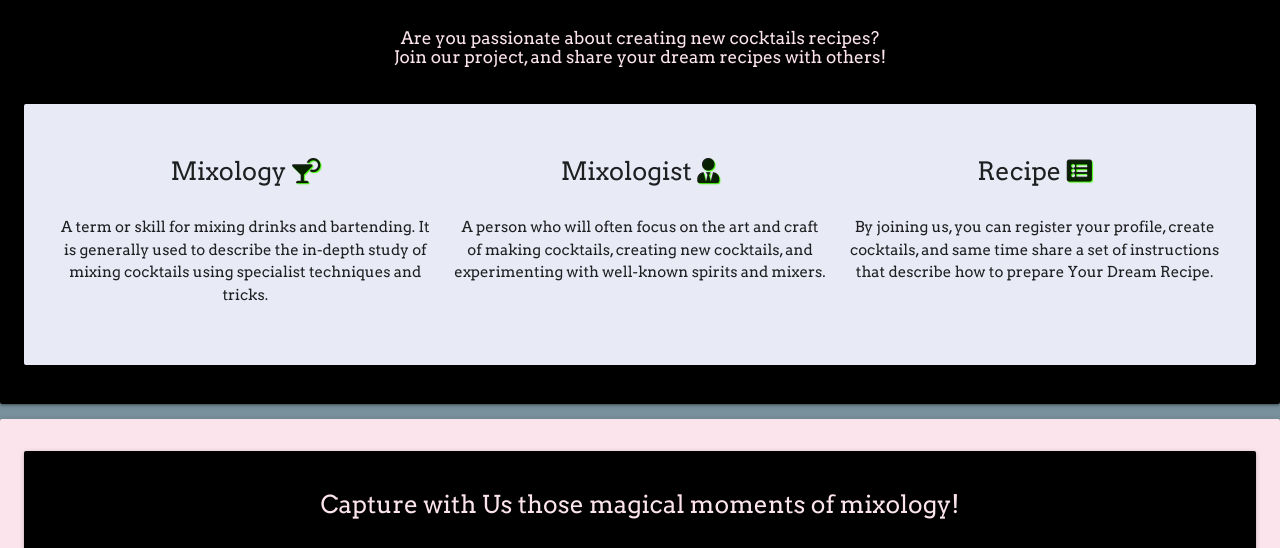
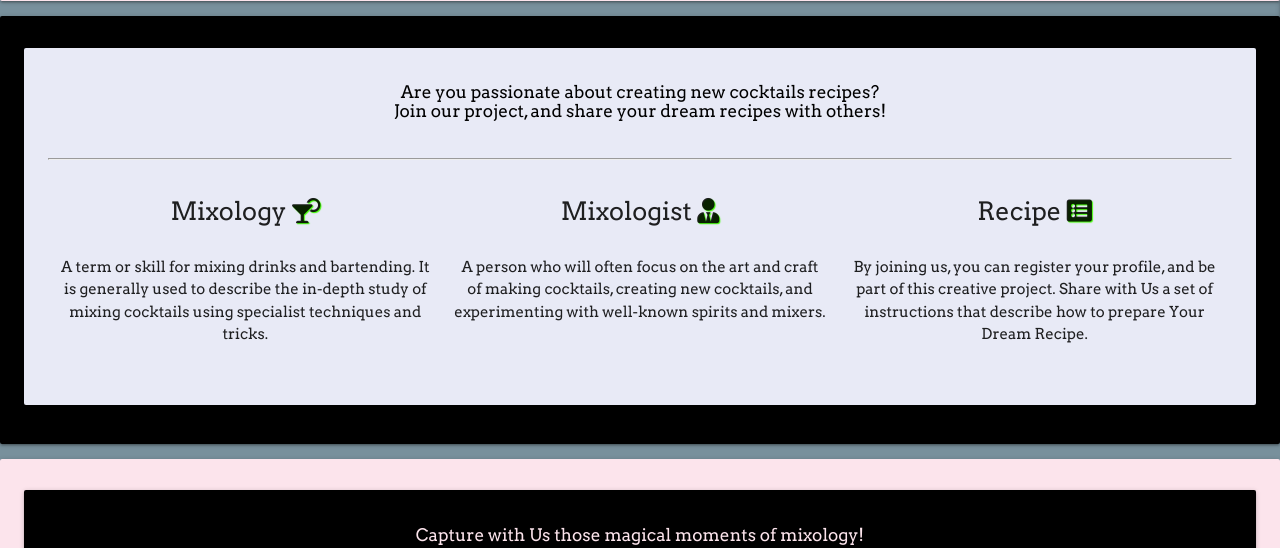
Before and after one commit to MaggieDaisy/Cocktails_and_Dreams, a Flask app: page / in a window 1280 px wide. Shown: the part 555-1103 px from the top of the page. Run offline with Flask 2, Linux system fonts and the light colour scheme; data that the repository does not hold is empty; some libraries are stand-ins or nearby versions.

Commit message:
Add hero images to static, add to index template, change style and layout of home page

```diff
--- a/templates/index.html
+++ b/templates/index.html
@@ -2,25 +2,22 @@
 {% block content %}
 
 <!-- Landing page hero image and welcoming content-->
-<div class="card-panel black">
-    <div class="card-panel pink lighten-5 center-align container">
-        <h6 class="black-text center-align">Welcome to our community of bartenders, mixologists, and free-style cocktail enthusiasts!</h6>
+<div class="card-panel pink lighten-5">
+    <div class="card-panel black center-align">
+        <h6 class="pink-text text-lighten-5 center-align">Welcome to our community of bartenders, mixologists, and free-style cocktail enthusiasts!</h6>
         <br />
-        <img
-            class="responsive-img"
-            src="https://images.unsplash.com/photo-1570716893556-8cae2e541ba8?ixid=MnwxMjA3fDB8MHxwaG90by1wYWdlfHx8fGVufDB8fHx8&ixlib=rb-1.2.1&auto=format&fit=crop&w=1950&q=80"
-            alt="Colorful image with retro neon light at the bar"
-        />
+        <img class="responsive-img" src="{{ url_for('static', filename='images/color_dac.jpg') }}" alt="Colorful image with retro neon light at the bar" />
     </div>
 </div>
 <!-- Card Panel with content -->
 <div class="card-panel black">
-    <h6 class="pink-text text-lighten-5 center-align">
+    <div class="card-panel indigo lighten-5">
+        <h6 class="black-text center-align">
             Are you passionate about creating new cocktails recipes? <br />
             Join our project, and share your dream recipes with others!
         </h6>
         <br />
-    <div class="card-panel indigo lighten-5">
+        <hr class="black" />
         <div class="row center-align">
             <div class="col s12 m6 l4">
                 <p class="flow-text">Mixology <i class="fas fa-cocktail text-shadow"></i></p>
@@ -32,7 +29,7 @@
             </div>
             <div class="col s12 m6 l4">
                 <p class="flow-text">Recipe <i class="fas fa-list-alt text-shadow"></i></p>
-                <p>By joining us, you can register your profile, create cocktails, and same time share a set of instructions that describe how to prepare Your Dream Recipe.</p>
+                <p>By joining us, you can register your profile, and be part of this creative project. Share with Us a set of instructions that describe how to prepare Your Dream Recipe.</p>
             </div>
         </div>
     </div>
@@ -40,7 +37,7 @@
 <!-- Images Carousel matching the theme of the page-->
 <div class="card-panel pink lighten-5">
     <div class="carousel card-panel black lighten-4">
-        <h5 class="pink-text text-lighten-5 center-align">Capture with Us those magical moments of mixology!</h5>
+        <h6 class="pink-text text-lighten-5 center-align">Capture with Us those magical moments of mixology!</h6>
         <br />
         <a class="carousel-item" href="#1">
             <img src="https://images.unsplash.com/photo-1617524454933-ab8853813111?ixid=MnwxMjA3fDB8MHxwaG90by1wYWdlfHx8fGVufDB8fHx8&ixlib=rb-1.2.1&auto=format&fit=crop&w=333&q=80" alt="Cocktail example" />
@@ -94,7 +91,8 @@
 </div>
 <!-- Dropdown menu with cocktail categories and categories description -->
 <div class="card-panel black">
-    <h5 class="pink-text text-lighten-5 center-align">This is how we are categorizing our drinks :</h5>
+    <div class="card-panel indigo lighten-5">
+        <h6 class="black-text center-align">This is how we are categorizing our cocktails! Which category do you choose?:</h6>
         <br />
         <div class="container">
             {% for category in categories %}
@@ -103,7 +101,7 @@
                     <div class="collapsible-header black-text pink accent-3">
                         <i class="fas fa-glass-whiskey text-shadow"></i><strong><i class="fas fa-angle-down"></i> {{ category.category_name }} </strong>
                     </div>
-                <div class="collapsible-body black-text pink lighten-5">
+                    <div class="collapsible-body pink-text text-lighten-5 black">
                         <strong>
                             {{ category.category_description }}
                         </strong>
@@ -113,14 +111,17 @@
             {% endfor %}
         </div>
     </div>
+</div>
 <!-- Card panel with image and button pointing to register page -->
-<div class="card-panel black">
-    <div class="card-panel pink lighten-5 center-align container">
-        <h6 class="black-text center-align">What's Your Dream Cocktail Today?</h6>
-        <button class="btn pink accent-3 waves-effect waves-light hero-button">
-            <a class="black-text" href="{{ url_for('register') }}">Add Recipe Here <i class="fas fa-arrow-circle-right right"></i></a>
+<div class="card-panel pink lighten-5">
+    <div class="card-panel black center-align">
+        <button class="btn pink accent-3 waves-effect waves-light wrapper-align">
+            <a class="black-text" href="{{ url_for('register') }}">Add Recipe Here <i class="fas fa-arrow-circle-right"></i></a>
         </button>
-        <img class="responsive-img" src="https://images.unsplash.com/photo-1610478920454-8df995a1d60a?ixid=MnwxMjA3fDB8MHxwaG90by1wYWdlfHx8fGVufDB8fHx8&ixlib=rb-1.2.1&auto=format&fit=crop&w=1950&q=80" alt="Bar Neon Light" />
+        <br />
+        <h6 class="pink-text text-lighten-5 center-align">What's Your Dream Cocktail Today?</h6>
+        <br />
+        <img class="responsive-img" src="{{ url_for('static', filename='images/neon_light.jpg') }}" alt="Bar Neon Light" />
     </div>
 </div>
 
```
Also changed, not shown: static/images/neon_light.jpg (added), 2 other files. Lines whose indentation alone changed are shown as unchanged.
